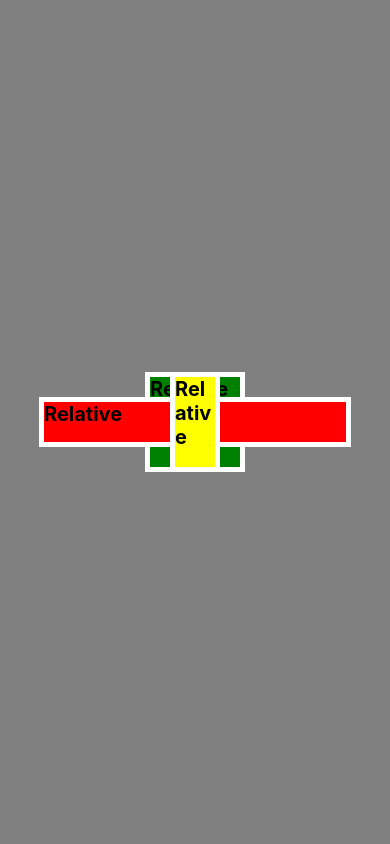
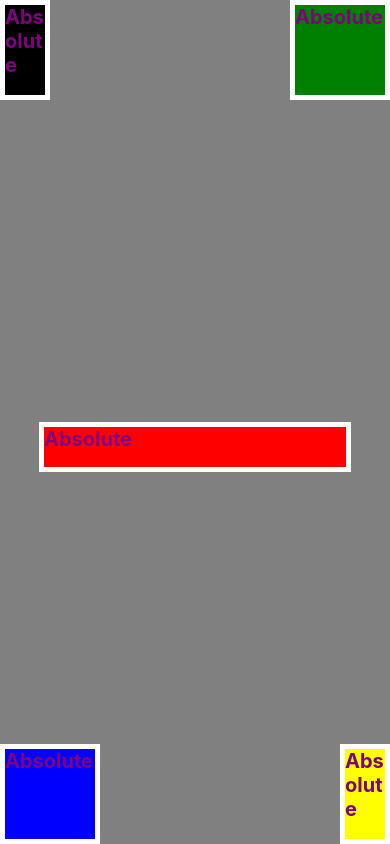
Before and after one commit to Friosn/counter-and-comps, a React Native app: screen / in a window 390 px wide. Built offline with nearby package versions, Linux system fonts and the light colour scheme.

Commit message:
Absolute possition workout

```diff
--- a/src/screens/PositionAbsoluteScreen.tsx
+++ b/src/screens/PositionAbsoluteScreen.tsx
@@ -5,13 +5,19 @@ const PositionAbsoulteScreen = () => {
   return (
     <View style={styles.container}>
       <View style={styles.greenContainer}>
-        <Text style={styles.title}>Relative</Text>
+        <Text style={styles.title}>Absolute</Text>
       </View>
       <View style={styles.separator}>
-        <Text style={styles.title}>Relative</Text>
+        <Text style={styles.title}>Absolute</Text>
       </View>
       <View style={styles.yellowContainer}>
-        <Text style={styles.title}>Relative</Text>
+        <Text style={styles.title}>Absolute</Text>
+      </View>
+      <View style={styles.blueContainer}>
+        <Text style={styles.title}>Absolute</Text>
+      </View>
+      <View style={styles.blackContainer}>
+        <Text style={styles.title}>Absolute</Text>
       </View>
     </View>
   );
@@ -21,8 +27,8 @@ const styles = StyleSheet.create({
   container: {
     flex: 1,
     backgroundColor: 'grey',
-    justifyContent: 'center',
-    alignItems: 'center',
+    /*    justifyContent: 'center',
+    alignItems: 'center', */
   },
   greenContainer: {
     backgroundColor: 'green',
@@ -31,6 +37,7 @@ const styles = StyleSheet.create({
     borderWidth: 5,
     borderColor: 'white',
     position: 'absolute',
+    right: 0,
   },
   yellowContainer: {
     backgroundColor: 'yellow',
@@ -39,6 +46,8 @@ const styles = StyleSheet.create({
     borderWidth: 5,
     borderColor: 'white',
     position: 'absolute',
+    right: 0,
+    bottom: 0,
   },
   separator: {
     width: '80%',
@@ -47,11 +56,32 @@ const styles = StyleSheet.create({
     borderWidth: 5,
     borderColor: 'white',
     position: 'absolute',
+    alignSelf: 'center',
+    top: '50%',
+  },
+  blueContainer: {
+    backgroundColor: 'blue',
+    width: 100,
+    height: 100,
+    borderWidth: 5,
+    borderColor: 'white',
+    position: 'absolute',
+    left: 0,
+    bottom: 0,
+  },
+  blackContainer: {
+    backgroundColor: 'black',
+    width: 50,
+    height: 100,
+    borderWidth: 5,
+    borderColor: 'white',
+    position: 'absolute',
+    left: 0,
   },
   title: {
     fontSize: 20,
     fontWeight: 'bold',
-    color: 'black',
+    color: 'purple',
   },
 });
 export default PositionAbsoulteScreen;
```
